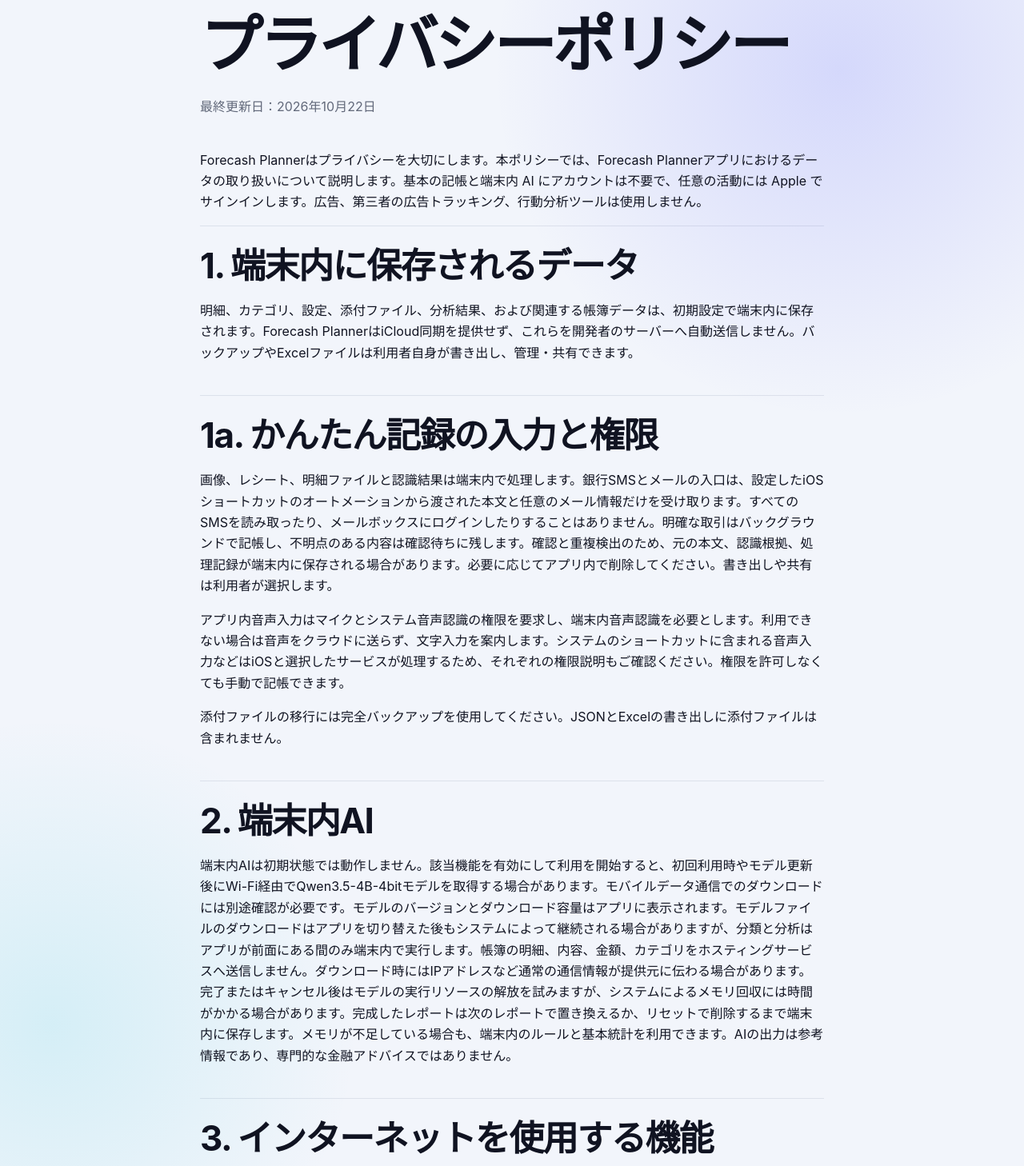
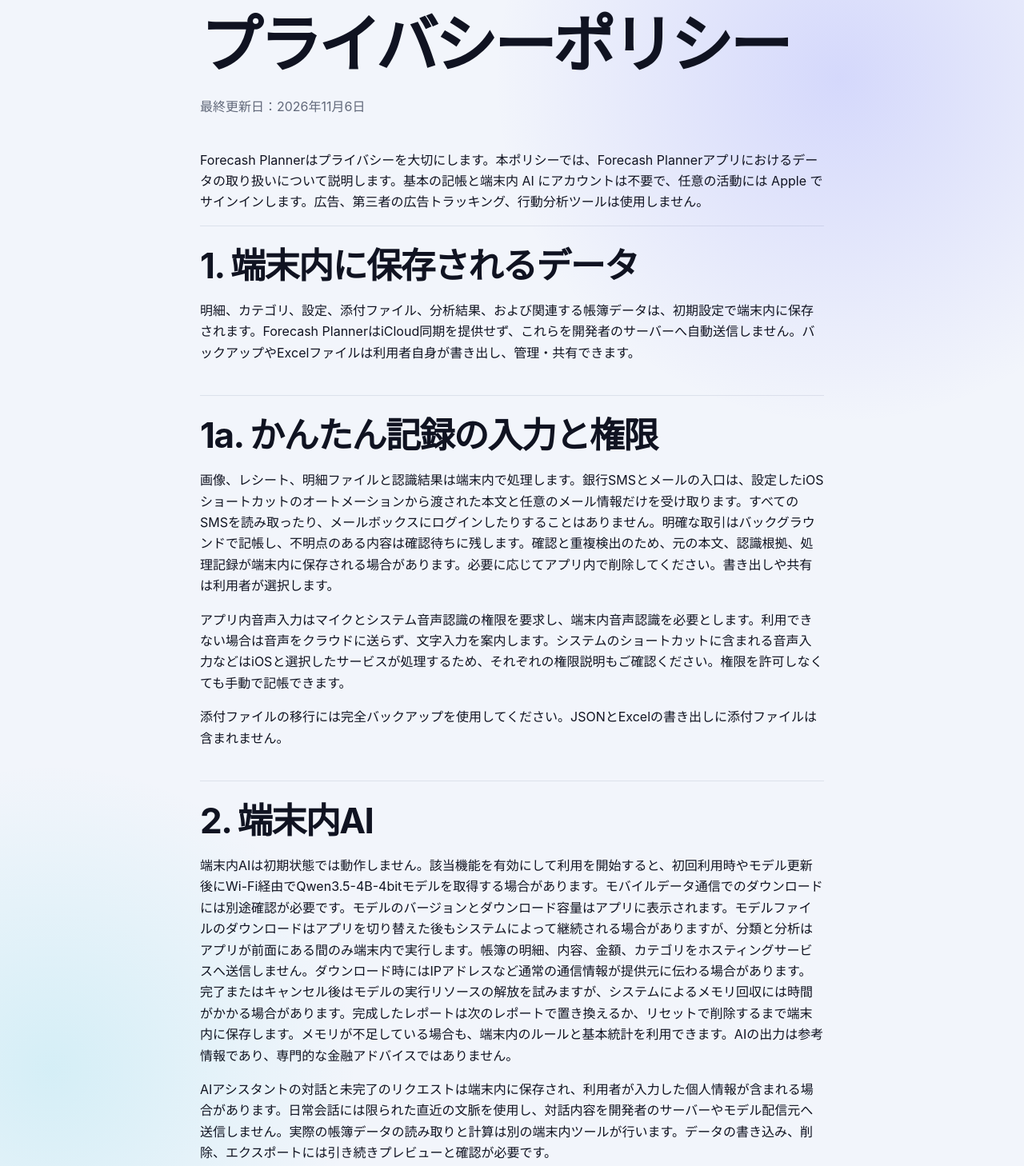
Before and after one commit to SuperZcat/yujian-support, a plain HTML site: page ja/privacy.html in a window 1280 px wide. Shown: the part 171-1629 px from the top of the page at 80% size. Drawn offline with Linux system fonts and the light colour scheme.

Commit message:
Clarify on-device assistant history and retention for 1.3.1

```diff
--- a/ja/privacy.html
+++ b/ja/privacy.html
@@ -3,17 +3,17 @@
 <head><meta charset="utf-8"><meta name="viewport" content="width=device-width, initial-scale=1"><meta name="description" content="Forecash Plannerアプリのプライバシーポリシー。"><title>プライバシーポリシー · Forecash Planner</title><link rel="icon" href="../assets/app-icon.png"><link rel="stylesheet" href="../styles.css"></head>
 <body>
   <header class="site-header"><nav class="nav shell" aria-label="メインナビゲーション"><a class="brand" href="index.html"><img src="../assets/app-icon.png" alt="Forecash Plannerのアプリアイコン"><span>Forecash Plannerサポート</span></a><div class="nav-links"><a href="index.html">サポートへ戻る</a></div><div class="language-links" aria-label="言語"><a href="../privacy.html">中</a><a href="../en/privacy.html">EN</a><a href="privacy.html" aria-current="page">日</a></div></nav></header>
-  <main class="legal shell"><p class="eyebrow">Privacy Policy</p><h1>プライバシーポリシー</h1><p class="meta">最終更新日：2026年10月22日</p><p>Forecash Plannerはプライバシーを大切にします。本ポリシーでは、Forecash Plannerアプリにおけるデータの取り扱いについて説明します。基本の記帳と端末内 AI にアカウントは不要で、任意の活動には Apple でサインインします。広告、第三者の広告トラッキング、行動分析ツールは使用しません。</p>
+  <main class="legal shell"><p class="eyebrow">Privacy Policy</p><h1>プライバシーポリシー</h1><p class="meta">最終更新日：2026年11月6日</p><p>Forecash Plannerはプライバシーを大切にします。本ポリシーでは、Forecash Plannerアプリにおけるデータの取り扱いについて説明します。基本の記帳と端末内 AI にアカウントは不要で、任意の活動には Apple でサインインします。広告、第三者の広告トラッキング、行動分析ツールは使用しません。</p>
     <section><h2>1. 端末内に保存されるデータ</h2><p>明細、カテゴリ、設定、添付ファイル、分析結果、および関連する帳簿データは、初期設定で端末内に保存されます。Forecash PlannerはiCloud同期を提供せず、これらを開発者のサーバーへ自動送信しません。バックアップやExcelファイルは利用者自身が書き出し、管理・共有できます。</p></section>
     <section><h2>1a. かんたん記録の入力と権限</h2><p>画像、レシート、明細ファイルと認識結果は端末内で処理します。銀行SMSとメールの入口は、設定したiOSショートカットのオートメーションから渡された本文と任意のメール情報だけを受け取ります。すべてのSMSを読み取ったり、メールボックスにログインしたりすることはありません。明確な取引はバックグラウンドで記帳し、不明点のある内容は確認待ちに残します。確認と重複検出のため、元の本文、認識根拠、処理記録が端末内に保存される場合があります。必要に応じてアプリ内で削除してください。書き出しや共有は利用者が選択します。</p><p>アプリ内音声入力はマイクとシステム音声認識の権限を要求し、端末内音声認識を必要とします。利用できない場合は音声をクラウドに送らず、文字入力を案内します。システムのショートカットに含まれる音声入力などはiOSと選択したサービスが処理するため、それぞれの権限説明もご確認ください。権限を許可しなくても手動で記帳できます。</p><p>添付ファイルの移行には完全バックアップを使用してください。JSONとExcelの書き出しに添付ファイルは含まれません。</p></section>
-    <section><h2>2. 端末内AI</h2><p>端末内AIは初期状態では動作しません。該当機能を有効にして利用を開始すると、初回利用時やモデル更新後にWi-Fi経由でQwen3.5-4B-4bitモデルを取得する場合があります。モバイルデータ通信でのダウンロードには別途確認が必要です。モデルのバージョンとダウンロード容量はアプリに表示されます。モデルファイルのダウンロードはアプリを切り替えた後もシステムによって継続される場合がありますが、分類と分析はアプリが前面にある間のみ端末内で実行します。帳簿の明細、内容、金額、カテゴリをホスティングサービスへ送信しません。ダウンロード時にはIPアドレスなど通常の通信情報が提供元に伝わる場合があります。完了またはキャンセル後はモデルの実行リソースの解放を試みますが、システムによるメモリ回収には時間がかかる場合があります。完成したレポートは次のレポートで置き換えるか、リセットで削除するまで端末内に保存します。メモリが不足している場合も、端末内のルールと基本統計を利用できます。AIの出力は参考情報であり、専門的な金融アドバイスではありません。</p></section>
+    <section><h2>2. 端末内AI</h2><p>端末内AIは初期状態では動作しません。該当機能を有効にして利用を開始すると、初回利用時やモデル更新後にWi-Fi経由でQwen3.5-4B-4bitモデルを取得する場合があります。モバイルデータ通信でのダウンロードには別途確認が必要です。モデルのバージョンとダウンロード容量はアプリに表示されます。モデルファイルのダウンロードはアプリを切り替えた後もシステムによって継続される場合がありますが、分類と分析はアプリが前面にある間のみ端末内で実行します。帳簿の明細、内容、金額、カテゴリをホスティングサービスへ送信しません。ダウンロード時にはIPアドレスなど通常の通信情報が提供元に伝わる場合があります。完了またはキャンセル後はモデルの実行リソースの解放を試みますが、システムによるメモリ回収には時間がかかる場合があります。完成したレポートは次のレポートで置き換えるか、リセットで削除するまで端末内に保存します。メモリが不足している場合も、端末内のルールと基本統計を利用できます。AIの出力は参考情報であり、専門的な金融アドバイスではありません。</p><p>AIアシスタントの対話と未完了のリクエストは端末内に保存され、利用者が入力した個人情報が含まれる場合があります。日常会話には限られた直近の文脈を使用し、対話内容を開発者のサーバーやモデル配信元へ送信しません。実際の帳簿データの読み取りと計算は別の端末内ツールが行います。データの書き込み、削除、エクスポートには引き続きプレビューと確認が必要です。</p></section>
     <section><h2>3. インターネットを使用する機能</h2><p>次の機能は必要に応じて通信しますが、帳簿明細は送信しません。</p><ul><li>Apple StoreKitによる商品情報、購入、購入の復元。</li><li>中国銀行の公開為替レート取得。</li><li>任意の端末内AIモデルのダウンロード。</li><li>利用者が要求した場合の、固定された提供元からの金融教育情報の取得。</li></ul></section>
     <section><h2>3a. 任意の都市・消費者物価の参考情報</h2><p>初期状態はオフです。公開価格の取得を有効にして分析を開始すると、中国本土では国家統計局の全国月次消費者物価の公開表（www.stats.gov.cn）に加え、31の省級地域と36都市を対象とする月次消費者物価指数のデータ一式（data.stats.gov.cn）を優先して取得します。その他の地域、または中国の月次資料を取得できない場合は、世界銀行の国一覧と直近の完了した3年間の世界インフレデータを取得します。日本ではe-Statの月次一覧と全国の都市別品目価格表も取得します。公開データからの国・省級地域・都市の選択は端末内で行い、リクエストのパラメータには含めません。都市と同意の設定は端末内に保存し、帳簿バックアップには引き継ぎません。明細、店舗名、金額、メモ、独自カテゴリ、利用者識別子を送信せず、位置情報も取得しません。情報源の拡充後は通信への同意を再度保存する必要があります。通信障害や資料の不足・古さがあっても個人の端末内分析は継続できます。</p><p>提供元にはIPアドレスやアクセス時刻などが伝わり、接続先の選択から大まかな国の範囲が推測される可能性もあります。匿名通信を保証するものではありません。参考データの取得ではCookie・認証情報の保存・永続的な通信キャッシュを無効にしますが、提供元のログや保存期間は管理できません。外部ページを開く場合はブラウザと当該サイトのプライバシー方針が適用されます。e-Statの<a href="https://www.e-stat.go.jp/privacy">プライバシーポリシー</a>と<a href="https://www.e-stat.go.jp/terms-of-use">利用規約</a>、中国国家統計局の<a href="https://www.stats.gov.cn/wzgl/202302/t20230217_1912857.html">データ利用説明</a>、世界銀行の<a href="https://data.worldbank.org/indicator/FP.CPI.TOTL.ZG">データとライセンス</a>および<a href="https://www.worldbank.org/ext/en/legal/world-bank-group-privacy-notice">プライバシー通知</a>をご確認ください。</p><p>出典・地域範囲・対象期間・取得日時はレポートとともに端末内に保存します。トレンド画面の分析レポート下部にある「分析の説明と参考資料」の情報ボタンから、レポートの根拠と該当する参考情報源を確認できます。取得するのは最新の公開統計であり、リアルタイムの商品価格ではありません。36都市の数値は消費者物価指数の変化であり、各都市の商品平均価格ではありません。都市、省級地域または全国物価の変化は端末内分析の背景情報であり、個人支出の変化とは異なります。直近1か月の支出増加率から差し引くことはしません。類似都市は実際の都市を明示し、地元の平均値として扱わず、人数や仕様が不明な支出を使いすぎと判断しません。オフにすると今後の取得は停止しますが、過去のレポートは残ります。データ消去・設定リセットでレポートを削除でき、設定リセットでは都市と通信同意も消去されます。</p></section>
     <section id="activities"><h2>3b. 任意のキャンペーンと紹介（未公開）</h2><p>基本の記帳と端末内 AI にアカウントは不要です。キャンペーンへの参加を選んだときだけ Apple でサインインし、氏名やメールアドレスは要求しません。参加資格、特典付与、不正な重複受取と取り消しを確認するため、Apple のアカウント識別子、初回ダウンロード識別子、無料特典の交換履歴、端末の真正性証明と重複防止マーカーを処理します。帳簿、カテゴリ、画像、メッセージ、音声と AI 会話は送信しません。</p><p>サービスは Cloudflare Workers / D1 に置かれ、HTTPS で Apple の検証サービスに接続します。APAC の配置ヒントは特定の国への保存を保証しません。事業者には IP、接続日時と接続情報が届く場合があります。サービスは IP のダイジェストで利用回数を制限し、アプリケーションログと広告追跡は有効にしていません。アカウントとダウンロード識別子は秘密鍵を用いたダイジェスト、認証取り消し用トークンと一回限りのコードは暗号化して保存します。これらの情報は端末内の帳簿と別管理です。</p><p>権利の復元と不正防止のため、アカウントと交換履歴をサービスの運営期間中保存します。期限切れセッションは無効で、チャレンジと回数制限記録はサービス規則に従い整理します。「設定 → 優待コードと招待」でログアウトまたは活動アカウントを削除できます。削除により Apple の認証を取り消し、セッション、端末ログイン公開鍵と取り消し用トークンを消去します。再受取防止の識別子ダイジェストと交換履歴は残り、Apple の端末マーカーはアンインストールやアカウント削除では消えません。D1 の復元用コピーには削除前の情報が最長 7 日間残る場合があります。端末内の帳簿と Apple で購入済みの商品は保持されます。活動データについては <a href="mailto:tztaozhang@outlook.com">tztaozhang@outlook.com</a> にご連絡ください。各基盤は <a href="https://www.cloudflare.com/privacypolicy/">Cloudflare</a> と <a href="https://www.apple.com/legal/privacy/">Apple</a> のプライバシーポリシーに従います。</p></section>
     <section><h2>4. 購入情報</h2><p>月額・年額のサブスクリプションと買い切りはAppleが処理します。開発者はカード番号や完全な支払い情報を受け取りません。Forecash PlannerはAppleが検証した取引状態のみを使用してプレミアム機能の利用可否を判断します。</p></section>
     <section><h2>5. フィードバックと診断ログ</h2><p>フィードバックは自動送信されません。利用者が操作した場合のみ、システムのメール下書きを開きます。メールには入力内容、選択した画像、任意で添付した診断ログが含まれる場合があります。ログに記録するのは定義済みの機能名、結果、時刻、処理時間のみです。端末内AIに関するイベントには、MiB単位の物理メモリ・利用可能メモリ・必要メモリ、および分析結果の検証区分と件数が含まれる場合があります。帳簿明細、プロンプト、モデルの出力本文は含まれません。送信前に内容を確認してください。送信済みメールはメールサービスで処理され、返信、問題調査、製品改善に必要な期間のみ保管されます。削除を希望する場合はご連絡ください。</p></section>
     <section><h2>6. 通知、認証、権限</h2><p>許可した場合、Forecash Plannerは返済や入金予定のローカル通知を設定し、Face ID、Touch ID、または端末のパスコードでローカルリセットを保護できます。認証はiOSが行い、Forecash Plannerは生体認証データを読み取ったり保存したりしません。選択したファイルや画像は、利用者が開始した操作にのみ使用されます。</p></section>
-    <section><h2>7. 保存期間と削除</h2><p>ローカルデータは、利用者が削除・リセットするか、アプリを削除するまで端末に残ります。フィードバック用の診断イベントは最大7日間、100件まで保存されます。「設定 → セキュリティとローカルリセット」からデータ消去や設定リセットを実行できます。</p></section>
+    <section><h2>7. 保存期間と削除</h2><p>帳簿データは、利用者が削除・リセットするか、アプリを削除するまで端末に残ります。現在のアシスタント履歴には通常、利用者とアシスタントのメッセージを合わせて直近60件を保存し、古いメッセージは履歴から自動的に除かれる場合があります。アップグレード時の互換性や異常時の復旧用コピーは、関連する端末内データが消去されるまで残る場合があります。フィードバック用の診断イベントは最大7日間、100件まで保存されます。「設定 → セキュリティとローカルリセット」からデータ消去や設定リセットを実行できます。</p></section>
     <section><h2>8. 第三者サービス</h2><p>通信機能ではApple、中国銀行、Hugging Face、米国消費者金融保護局、および上述の任意の参考情報源である中国国家統計局・世界銀行・e-Statのサービスへアクセスする場合があります。各サービスは独自のプライバシーポリシーに従って通信を処理します。Forecash Plannerは帳簿データをこれらのサービスへ販売しません。</p></section>
     <section><h2>9. 子どものプライバシー</h2><p>Forecash Plannerは子どもを対象としておらず、子どもの個人情報を意図的に収集しません。子どもがフィードバックを通じて個人情報を送信した可能性がある場合はご連絡ください。</p></section>
     <section><h2>10. ポリシーの変更</h2><p>データの取り扱いに重要な変更がある場合、本ページの施行日を更新し、必要に応じてアプリまたはApp Storeの情報で説明します。</p></section>
```
